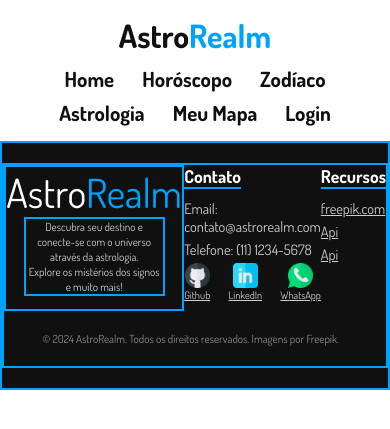
After one commit to alvGitCodes/AstroRealm, a PHP site: page /horoscopos/ariesHoroscopo.html in a window 390 px wide. The commit adds this page. Shown: the top 429 px of the page. Run offline with PHP 8.4, Linux system fonts and the light colour scheme.

Commit message:
modificaçoes de responsividade

```diff
--- a/css/footer.css
+++ b/css/footer.css
@@ -1,35 +1,52 @@
+* {
+    box-sizing: border-box;
+    padding: 0;
+    margin: 0;
+}
+
 footer {
     background-color: #101010;
     color: #fff;
     padding: 20px 0;
-
+    border: 2px solid #00A2FF;
 }
 
 #footerContent {
     display: flex;
     flex-direction: column;
-
+    border: 2px solid #00A2FF;
 }
 
-#footerDivs{
+#footerDivs {
     display: flex;
     justify-content: space-around;
     width: 100%;
 
 }
 
-#logoWrapper{
-    text-align: center;
+#logoWrapper {
+    margin: 0;
+    padding: 0;
+    display: flex;
+    justify-content: flex-start;
+    align-items: center;
+    flex-direction: column;
+    border: 2px solid #00A2FF;
 }
 
-#logoWrapper p{
+#logoWrapper p {
+    margin: 0;
+    padding: 0;
     font-size: 0.7em;
     text-align: center;
     color: #ccc;
+    border: 2px solid #00A2FF;
 }
 
-#logoFooter{
+#logoFooter {
     font-size: 2.5em;
+    margin: 0;
+    padding: 0;
 }
 
 .colunaFooter h3 {
@@ -39,7 +56,8 @@ footer {
     width: max-content;
 }
 
-.colunaFooter p, .colunaFooter ul {
+.colunaFooter p,
+.colunaFooter ul {
     font-size: 0.9em;
     color: #ccc;
 }
@@ -57,26 +75,76 @@ footer {
 }
 
 .footerCredits {
-    margin: auto;
+    margin-inline: auto;
     margin-top: 20px;
     font-size: 0.7em;
     color: #888;
 }
 
-#redesSociaisLinks{
+#redesSociaisLinks {
     display: flex;
     justify-content: space-between;
     align-items: center;
     cursor: pointer;
 }
-#redesSociaisLinks img{
+
+#redesSociaisLinks img {
     width: 25px;
 }
 
-#redesSociaisLinks li a{
+#redesSociaisLinks li a {
     display: flex;
     flex-direction: column;
     justify-content: center;
     align-items: center;
     font-size: 0.8em;
 }
+
+@media (max-width: 385px) {
+    footer {
+        background-color: #101010;
+        color: #fff;
+        padding: 20px 0;
+
+    }
+
+    #logoWrapper {
+        margin: 0;
+        padding: 0;
+        display: block;
+        width: 150px;
+        align-items: center;
+
+        border: 2px solid #00A2FF;
+    }
+
+    #logoWrapper p {
+        font-size: 0.5em;
+        width: 100%;
+    }
+
+    #logoFooter {
+        margin-left: 12px;
+        font-size: 1.5em;
+    }
+
+    .colunaFooter h3 {
+        font-size: 0.6em;
+        margin-bottom: 5px;
+    }
+
+    .colunaFooter p,
+    .colunaFooter ul {
+        font-size: 0.5em;
+    }
+
+    .colunaFooter li {
+        margin-bottom: 2px;
+    }
+
+    .footerCredits {
+
+        font-size: 0.6em;
+
+    }
+}
--- a/css/layout.css
+++ b/css/layout.css
@@ -224,3 +224,24 @@ body {
         top: 120px;
     }
 }
+
+@media (max-width: 385px) {
+    #logo {
+        font-size: 2em;
+    }
+
+    #listaMenu {
+        flex-wrap: wrap;
+        font-size: 1em;
+        justify-content: center;
+    }
+
+    #banner {
+        font-size: 2rem;
+        height: 120px;
+    }
+
+    #banner::after {
+        top: 120px;
+    }
+}
--- a/css/layoutSignos.css
+++ b/css/layoutSignos.css
@@ -130,3 +130,30 @@ p {
         font-size: 1em;
     }
 }
+
+@media (max-width:385px) {
+    #tituloSign {
+        font-size: 2em;
+    }
+
+    #cabecalho {
+        margin-bottom: 50px;
+    }
+
+    p {
+        width: 80%;
+    }
+
+    #chamadaSigno {
+        font-size: 1.4em;
+    }
+
+    #divImageSign span {
+        font-size: 6em;
+    }
+
+    #listCharSigns {
+        margin-top: -5px;
+        font-size: 1em;
+    }
+}
--- a/horoscopo.html
+++ b/horoscopo.html
@@ -30,7 +30,7 @@
 
                     <!-- Menu Dropdown para Signos do Zodíaco -->
                     <li class="menuItem dropdown">
-                        <a href="signos.html">Signos do Zodíaco</a>
+                        <a href="signos.html">Zodíaco</a>
                         <ul class="dropdown-content">
                             <li><a href="signos/aries.html">Áries</a></li>
                             <li><a href="signos/touro.html">Touro</a></li>
--- /dev/null
+++ b/horoscopos/ariesHoroscopo.html
@@ -0,0 +1,111 @@
+<!DOCTYPE html>
+<html lang="pt-br">
+
+<head>
+    <meta charset="UTF-8">
+    <meta name="viewport" content="width=device-width, initial-scale=1.0">
+
+    <link rel="stylesheet" href="../css/layout.css">
+    <link rel="stylesheet" href="../css/layoutSignos.css">
+    <link rel="stylesheet" href="../css/footer.css">
+
+    <link rel="preconnect" href="https://fonts.googleapis.com">
+    <link rel="preconnect" href="https://fonts.gstatic.com" crossorigin>
+    <link href="https://fonts.googleapis.com/css2?family=Dosis:wght@200..800&display=swap" rel="stylesheet">
+
+
+    <title>Horóscopo de Áries</title>
+</head>
+
+<body>
+    <header>
+        <!-- <div id="contato"></div> -->
+        <nav class="menu">
+            <div id="logo"><a href="../index.html">Astro<span>Realm</span></a></div>
+            <ul id="listaMenu">
+                <li class="menuItem"><a href="../index.html">Home</a></li>
+                <li class="menuItem"><a href="../horoscopo.html">Horóscopo</a></li>
+
+                <!-- Menu Dropdown para Signos do Zodíaco -->
+                <li class="menuItem dropdown">
+                    <a href="../signos.html">Zodíaco</a>
+                    <ul class="dropdown-content">
+                        <li><a href="aries.html">Áries</a></li>
+                        <li><a href="touro.html">Touro</a></li>
+                        <li><a href="gemeos.html">Gêmeos</a></li>
+                        <li><a href="cancer.html">Câncer</a></li>
+                        <li><a href="leao.html">Leão</a></li>
+                        <li><a href="virgem.html">Virgem</a></li>
+                        <li><a href="libra.html">Libra</a></li>
+                        <li><a href="escorpiao.html">Escorpião</a></li>
+                        <li><a href="sagitario.html">Sagitário</a></li>
+                        <li><a href="capricornio.html">Capricórnio</a></li>
+                        <li><a href="aquario.html">Aquário</a></li>
+                        <li><a href="peixes.html">Peixes</a></li>
+                    </ul>
+                </li>
+
+                <li class="menuItem"><a href="../astrologia.html">Astrologia</a></li>
+                <li class="menuItem"><a href="../meumapa.html">Meu Mapa</a></li>
+                <li class="menuItem"><a href="">Login</a></li>
+            </ul>
+        </nav>
+
+    </header>
+
+    <div id="conteudoHoroscopos">
+
+
+
+
+    </div>
+
+
+
+
+    <footer>
+        <div id="footerContent">
+
+            <div id="footerDivs">
+
+                <div id="logoWrapper">
+                    <div id="logoFooter">Astro<span>Realm</span></div>
+                    <p>
+                        Descubra seu destino e conecte-se com o universo através da astrologia. <br>Explore os
+                        mistérios
+                        dos
+                        signos e muito mais!
+                    </p>
+                </div>
+
+                <div class="colunaFooter">
+                    <h3>Contato</h3>
+                    <ul>
+                        <li>Email: contato@astrorealm.com</li>
+                        <li>Telefone: (11) 1234-5678</li>
+                        <li>
+                            <ul id="redesSociaisLinks">
+                                <li><a href="https://github.com/alvGitCodes"><img src="../imagens/icones footer/github_1051275.png" title="GitHub" alt="github"><div>Github</div></a></li>
+                                <li><a href=""><img src="../imagens/icones footer/linkedin_1051282.png" title="Linkedin" alt="linkedin">LinkedIn</a></li>
+                                <li><a href=""><img src="../imagens/icones footer/whatsapp_1051272.png" alt="">WhatsApp</a></li>
+                            </ul>
+                        </li>
+                    </ul>
+                </div>
+
+                <div class="colunaFooter">
+                    <h3>Recursos</h3>
+                    <ul class="reucursosLinks">
+                        <li><a href="https://freepik.com/">freepik.com</a></li>
+                        <li><a href="#">Api</a></li>
+                        <li><a href="#">Api</a></li>
+                    </ul>
+                </div>
+
+            </div>
+
+            <p class="footerCredits">© 2024 AstroRealm. Todos os direitos reservados. Imagens por Freepik.</p>
+    </footer>
+</body>
+
+</html>
--- a/index.html
+++ b/index.html
@@ -29,7 +29,7 @@
 
                 <!-- Menu Dropdown para Signos do Zodíaco -->
                 <li class="menuItem dropdown">
-                    <a href="signos.html">Signos do Zodíaco</a>
+                    <a href="signos.html">Zodíaco</a>
                     <ul class="dropdown-content">
                         <li><a href="signos/aries.html">Áries</a></li>
                         <li><a href="signos/touro.html">Touro</a></li>
--- a/signos.html
+++ b/signos.html
@@ -28,7 +28,7 @@
 
                     <!-- Menu Dropdown para Signos do Zodíaco -->
                     <li class="menuItem dropdown">
-                        <a href="signos.html">Signos do Zodíaco</a>
+                        <a href="signos.html">Zodíaco</a>
                         <ul class="dropdown-content">
                             <li><a href="signos/aries.html">Áries</a></li>
                             <li><a href="signos/touro.html">Touro</a></li>
```
